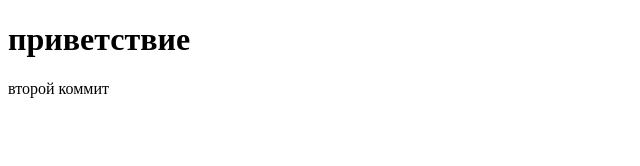
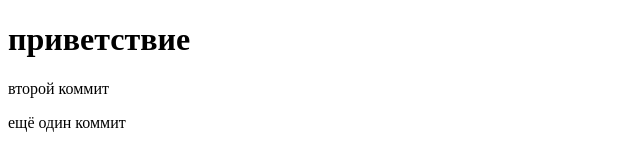
Before and after one commit to kozyrev42/app-ip, a plain HTML site: page index.html in a window 1280 px wide. Shown: the whole page, without its empty margins (0-640 px from the left). Drawn offline with Linux system fonts and the light colour scheme.

Commit message:
tag in html

```diff
--- a/index.html
+++ b/index.html
@@ -8,6 +8,7 @@
 		<div id="container"></div>
 		<h1> приветствие </h1>
 		<p> второй коммит </p>
+		<p> ещё один коммит</p>
 		<!-- <script src="script.js"></script> -->
 	</body>
 
```
